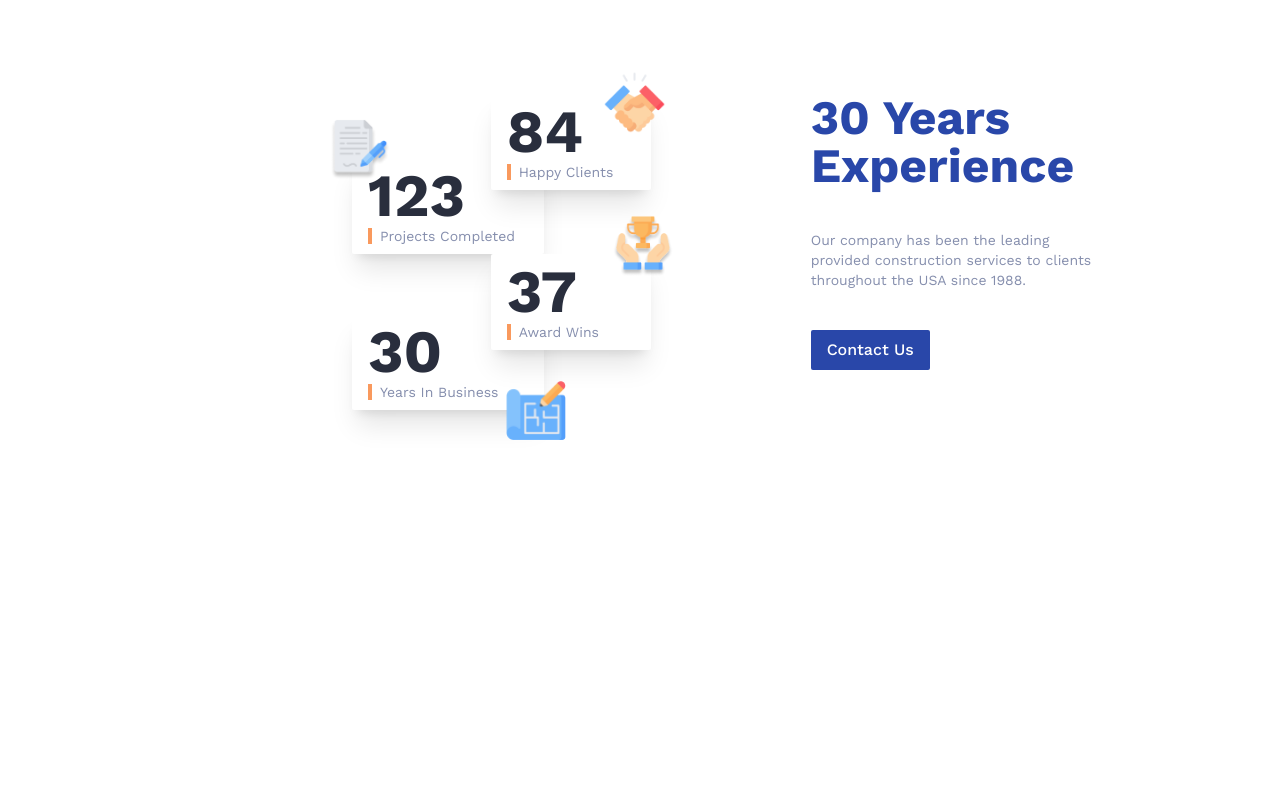
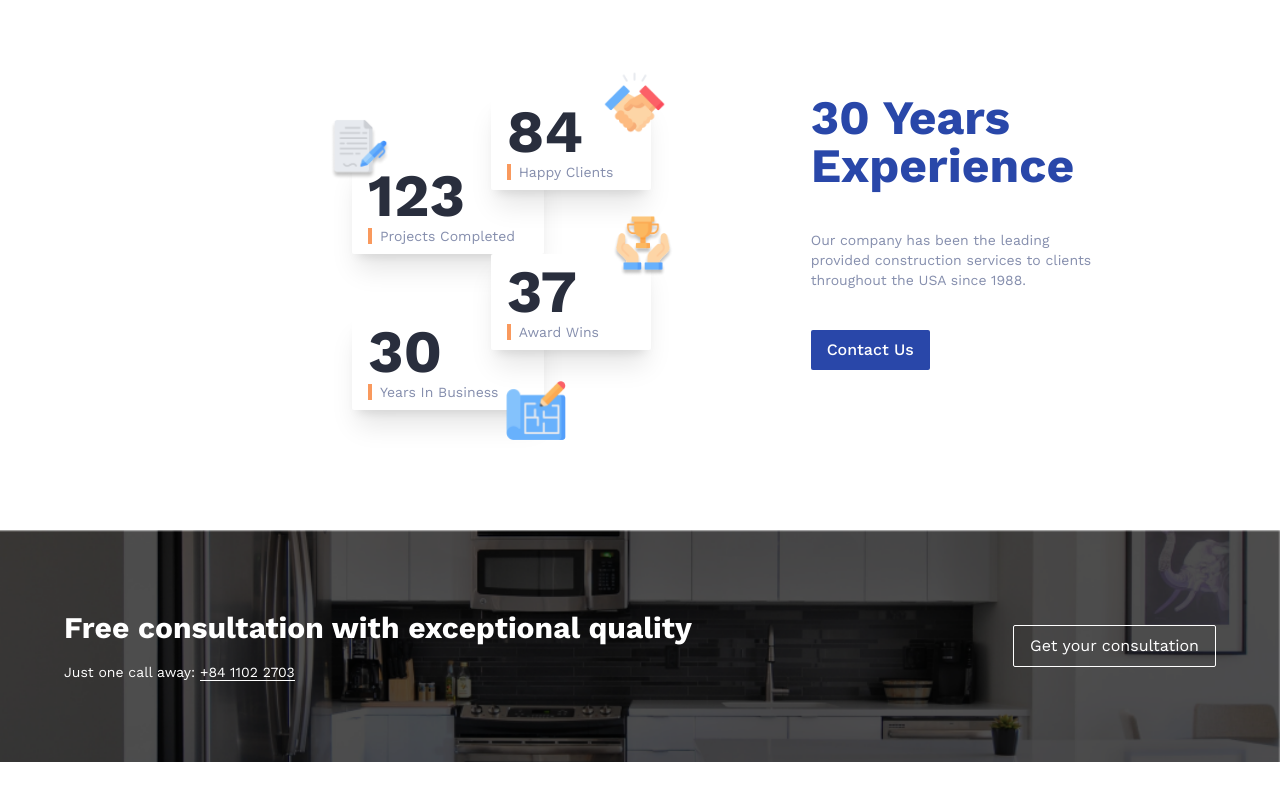
Before and after one commit to KalpitChandekar/thebox-company, a Next.js app: page / in a window 1280 px wide. Shown: the part 2480-3280 px from the top of the page. Before the commit the page ends 3010 px from the top, so only its background shows below. Built offline with nearby package versions, Linux system fonts and the light colour scheme.

Commit message:
[feat]: Add Consultation Section

```diff
--- a/app/page.tsx
+++ b/app/page.tsx
@@ -1,4 +1,5 @@
 import About from "@/components/About";
+import Consultation from "@/components/Consultation";
 import Experience from "@/components/Experience";
 import Hero from "@/components/Hero";
 import Navbar from "@/components/Navbar";
@@ -14,6 +15,7 @@ const page = () => {
       <About />
       <Service />
       <Experience />
+      <Consultation />
     </div>
   );
 };
--- /dev/null
+++ b/components/Consultation.tsx
@@ -0,0 +1,20 @@
+const Consultation = () => {
+  return (
+    <div className="bg-Consultation bg-cover max-w-7xl my-40 mx-auto">
+      <div className="max-w-6xl mx-auto flex justify-between items-center py-20">
+        <div className="space-y-4 text-white">
+          <h1 className="text-3xl font-semibold">
+            Free consultation with exceptional quality
+          </h1>
+          <p className="text-sm">
+            Just one call away: <span className="border-b"> +84 1102 2703</span>
+          </p>
+        </div>
+        <button className="py-2 px-4 border border-white rounded-sm text-white">
+          Get your consultation
+        </button>
+      </div>
+    </div>
+  );
+};
+export default Consultation;
--- a/tailwind.config.ts
+++ b/tailwind.config.ts
@@ -22,6 +22,7 @@ const config: Config = {
       },
       backgroundImage: {
         hero: "url('/hero.png')",
+        Consultation: "url('/consultation-bg.png')",
       },
     },
   },
```
Also changed, not shown: public/consultation-bg.png (renamed from public/consultationbg.png).
